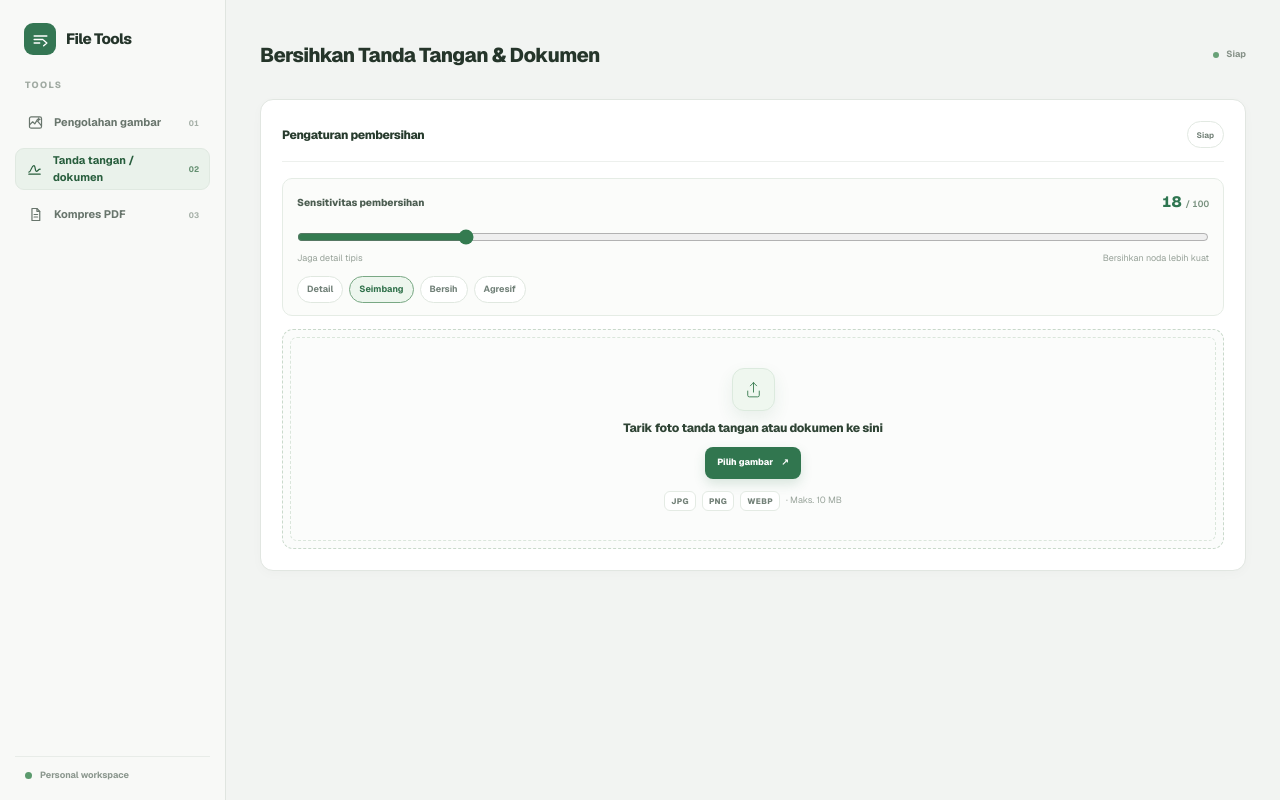
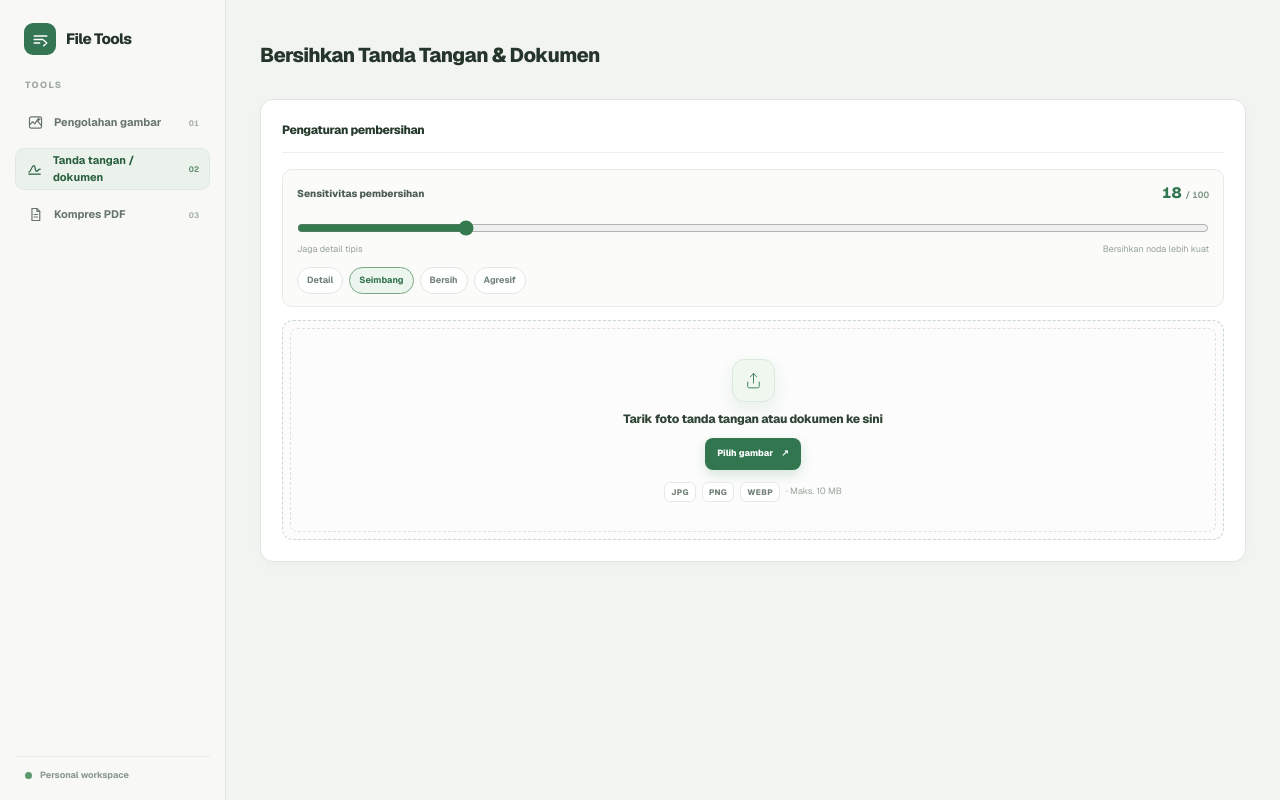
Before and after one commit to adhen10/remove-bg, a Next.js app in the folder frontend/: page /signature-remover in a window 1280 px wide. Built offline with nearby package versions, Linux system fonts and the light colour scheme; no server answers.

Commit message:
Hide idle status labels on signature cleanup page

```diff
--- a/frontend/app/signature-remover/page.tsx
+++ b/frontend/app/signature-remover/page.tsx
@@ -230,7 +230,7 @@ export default function SignatureRemover() {
       <div className="workspace-main">
         <header className="tool-topbar">
           <h1 className="tool-topbar-title">Bersihkan Tanda Tangan & Dokumen</h1>
-          <span className="tool-topbar-meta">{status === "loading" ? "Memproses" : status === "done" ? "Selesai" : status === "error" ? "Error" : "Siap"}</span>
+          {status !== "idle" && <span className="tool-topbar-meta">{status === "loading" ? "Memproses" : status === "done" ? "Selesai" : "Error"}</span>}
         </header>
 
         <div className="workspace-grid">
@@ -241,7 +241,7 @@ export default function SignatureRemover() {
                 <h2 className="panel-title">{file ? "Dokumen sumber" : "Pengaturan pembersihan"}</h2>
 
               </div>
-              <span className="meta-pill">{status === "loading" ? "Memproses" : status === "done" ? "Selesai" : status === "error" ? "Error" : "Siap"}</span>
+              {status !== "idle" && <span className="meta-pill">{status === "loading" ? "Memproses" : status === "done" ? "Selesai" : "Error"}</span>}
             </div>
 
             {!file && (
```
